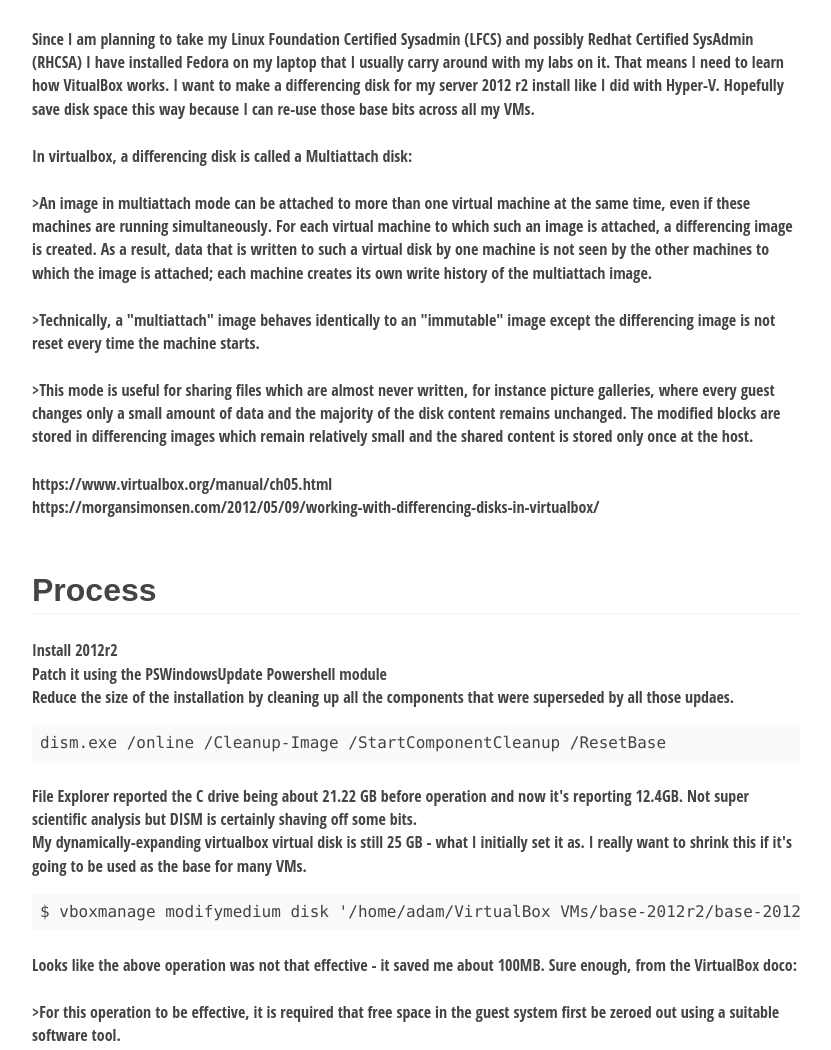
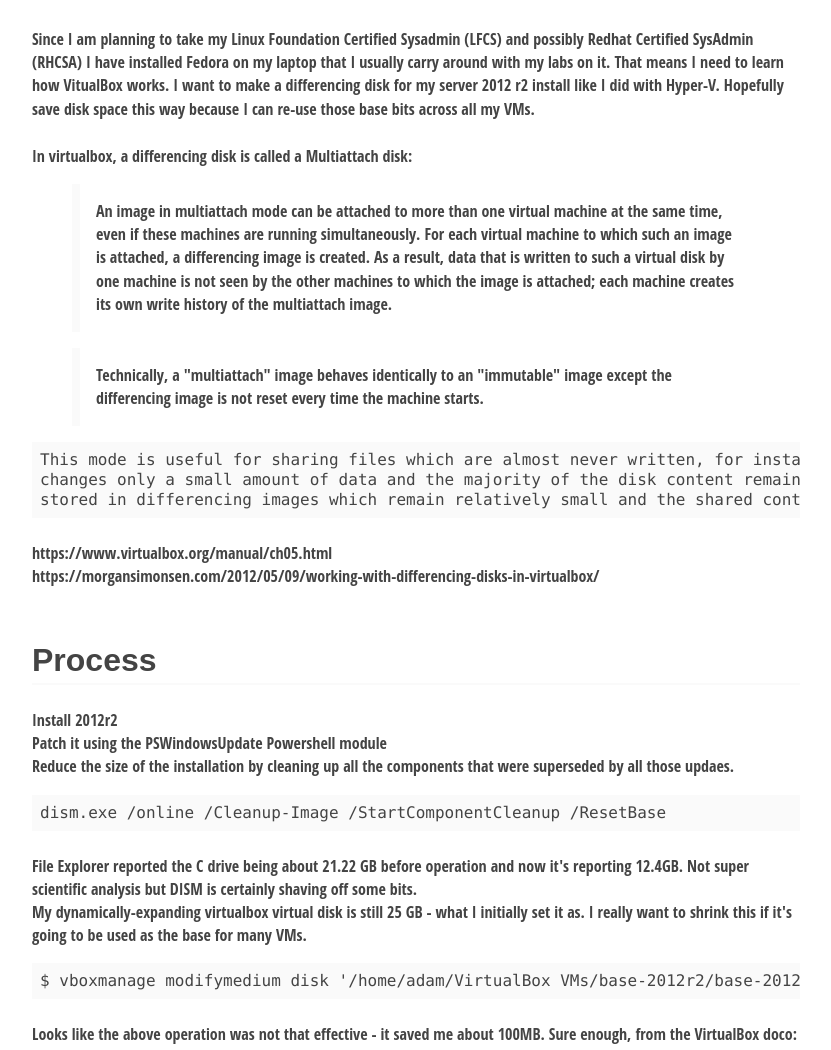
Before and after one commit to defstah/defstah.github.io, a plain HTML site: page posts/2017-10-04-Server-2012-R2-Base-on-Virtualbox.html in a window 1280 px wide. Shown: the top 1050 px of the page, without its empty margins (224-1055 px from the left). Drawn offline with Linux system fonts and the light colour scheme; files that its build step writes are made by us from their sources.

Commit message:
add stylesheet

```diff
--- a/posts/2017-10-04-Server-2012-R2-Base-on-Virtualbox.html
+++ b/posts/2017-10-04-Server-2012-R2-Base-on-Virtualbox.html
@@ -1,57 +1,5 @@
-<style type="text/css">
-body {
-  color: #444;
-  font-family: 'Open Sans Condensed', sans-serif;
-  font-weight: 300;
-  margin: 0 auto;
-  max-width: 48rem;
-  line-height: 1.45;
-  padding: .25rem;
-}
+<link type="text/css" rel="stylesheet" href="stylesheets/main.css" />
 
-h1,
-h2,
-h3,
-h4,
-h5,
-h6 {
-  margin-block-start: 1.5em;
-  margin-block-end: 0.5em;
-  font-family: Arimo, Helvetica, sans-serif;
-}
-
-h1,
-h2,
-h3 {
-  border-bottom: 2px solid #fafafa;
-}
-
-blockquote {
-  border-left: 8px solid #fafafa;
-  padding: 1rem;
-}
-
-p {
-  margin-block-start: 1.5em;
-  margin-block-end: .5em;
-}
-
-pre,
-code {
-  background-color: #fafafa;
-}
-
-pre,
-code {
-	  font-family: Menlo, Monaco, "Courier New", monospace;
-}
-
-pre {
-	  padding: .5rem;
-	    line-height: 1.25;
-	      overflow-x: scroll;
-}
-</style>
 <p>
 Since I am planning to take my Linux Foundation Certified Sysadmin (LFCS)  and possibly Redhat Certified SysAdmin
 (RHCSA) I have installed Fedora on my laptop that I usually carry around with my labs on it. That means I need to learn
@@ -63,23 +11,23 @@
 In virtualbox, a differencing disk is called a Multiattach disk:
 </p>
 
-<p>
->An image in multiattach mode can be attached to more than one virtual machine at the same time, even if these machines
+<blockquote>
+An image in multiattach mode can be attached to more than one virtual machine at the same time, even if these machines
 are running simultaneously. For each virtual machine to which such an image is attached, a differencing image is
 created. As a result, data that is written to such a virtual disk by one machine is not seen by the other machines to
 which the image is attached; each machine creates its own write history of the multiattach image.
-</p>
+</blockquote>
 
-<p>
->Technically, a "multiattach" image behaves identically to an "immutable" image except the differencing image is not
+<blockquote>
+Technically, a "multiattach" image behaves identically to an "immutable" image except the differencing image is not
 reset every time the machine starts.
-</p>
+</blockquote>
 
-<p>
->This mode is useful for sharing files which are almost never written, for instance picture galleries, where every guest
+<pre>
+This mode is useful for sharing files which are almost never written, for instance picture galleries, where every guest
 changes only a small amount of data and the majority of the disk content remains unchanged. The modified blocks are
 stored in differencing images which remain relatively small and the shared content is stored only once at the host.
-</p>
+</pre>
 
 <p>
 https://www.virtualbox.org/manual/ch05.html<br>
@@ -110,10 +58,10 @@
 Looks like the above operation was not that effective - it saved me about 100MB. Sure enough, from the VirtualBox doco:
 </p>
 
-<p>
->For this operation to be effective, it is required that free space in the guest system first be zeroed out using a
+<blockquote>
+For this operation to be effective, it is required that free space in the guest system first be zeroed out using a
 suitable software tool.
-</p>
+</blockquote>
 <p>
 Let's use the SysInternals tool SDelete to Zero the free space.
 </p>
--- /dev/null
+++ b/stylesheets/main.css
@@ -0,0 +1,47 @@
+body {
+color: #444;
+font-family: 'Open Sans Condensed', sans-serif;
+margin: 0 auto;
+max-width: 48rem;
+line-height: 1.45;
+padding: .25rem;
+}
+
+h1,
+h2,
+h3,
+h4,
+h5,
+h6 {
+margin-block-start: 1.5em;
+margin-block-end: 0.5em;
+font-family: Arimo, Helvetica, sans-serif;
+}
+
+h1,
+h2,
+h3 {
+border-bottom: 2px solid #fafafa;
+}
+
+blockquote {
+border-left: 8px solid #fafafa;
+padding: 1rem;
+}
+
+p {
+margin-block-start: 1.5em;
+margin-block-end: .5em;
+}
+
+pre,
+code {
+font-family: Menlo, Monaco, "Courier New", monospace;
+background-color: #fafafa;
+}
+
+pre {
+padding: .5rem;
+line-height: 1.25;
+overflow-x: scroll;
+}
```
Also changed, not shown: index.html (+2 -54 lines).
